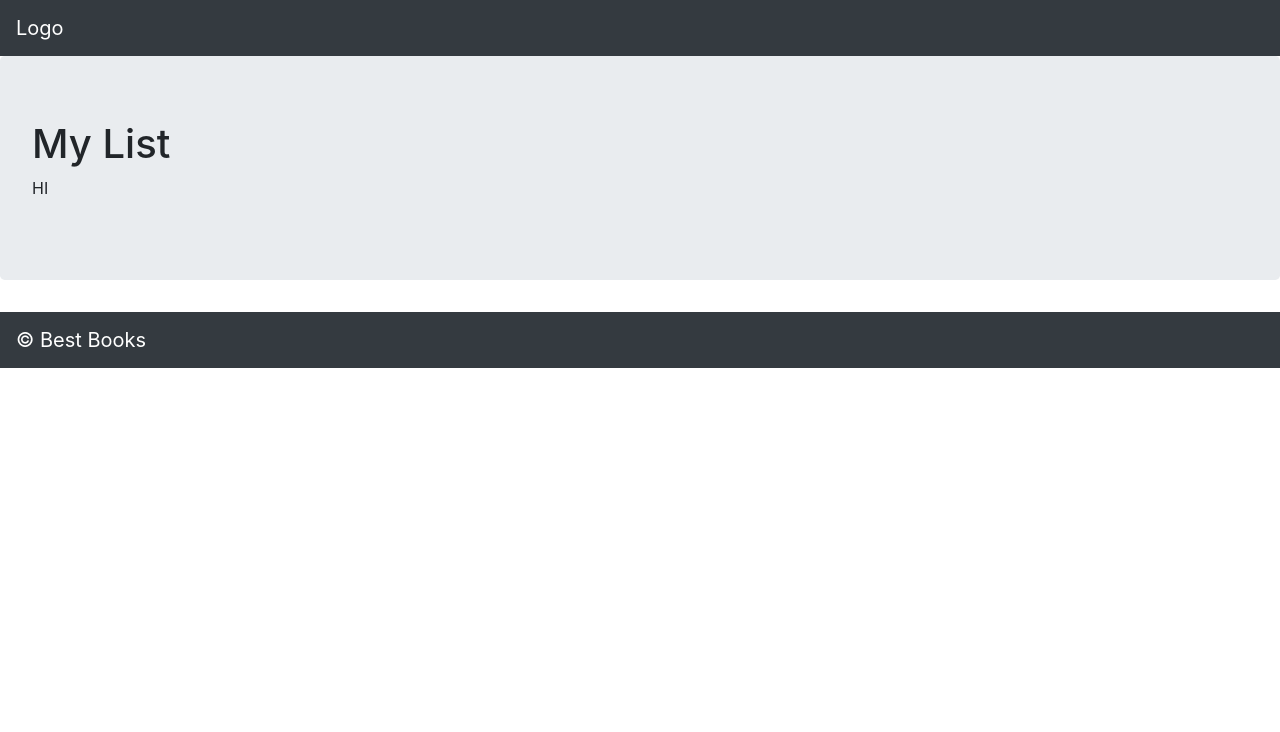
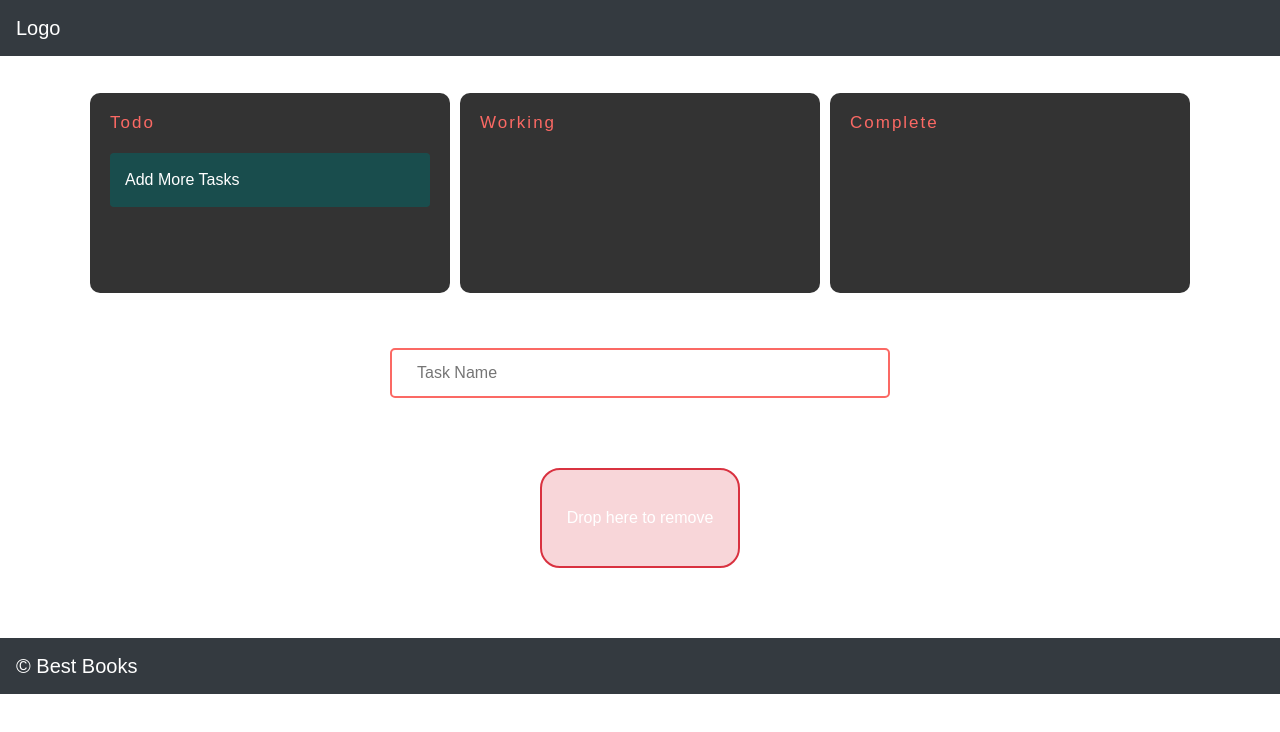
Before and after one commit to productivity-pros/productivity-pros-frontEnd, a React (Create React App) app: page /MyList in a window 1280 px wide. Shown: the top 732 px of the page. Built offline with nearby package versions, Linux system fonts and the light colour scheme.

Commit message:
this is mylist page

```diff
--- a/package.json
+++ b/package.json
@@ -16,6 +16,8 @@
     "react-pro-sidebar": "^0.7.1",
     "react-router-dom": "^5.3.0",
     "react-scripts": "4.0.3",
+    "sass": "^1.42.1",
+    "scss": "^0.2.4",
     "web-vitals": "1.1.0"
   },
   "scripts": {
--- a/src/Explore.jsx
+++ b/src/Explore.jsx
@@ -1,12 +1,12 @@
 import React from 'react';
 import 'bootstrap/dist/css/bootstrap.min.css';
-
+import Mylist from './MyList'
 class Explore extends React.Component {
     render() {
         return (
             <div>
                 <h1>Explore</h1>
-
+              <Mylist></Mylist>
             </div>
         )
     }
--- /dev/null
+++ b/src/MyList.js
@@ -0,0 +1,126 @@
+import React from 'react';
+import 'bootstrap/dist/css/bootstrap.min.css';
+import './MyList.scss';
+class MyFavoriteBooks extends React.Component {
+
+  state = {
+    tasks: [
+      {
+        name: "Add More Tasks",
+        category: "todo"
+      }
+    ]
+  };
+
+  onDragOver = ev => {
+    ev.preventDefault();
+  };
+
+  onDragStart = (ev, name) => {
+    ev.dataTransfer.setData("id", name);
+  };
+
+  onDrop = (ev, cat) => {
+    const id = ev.dataTransfer.getData("id");
+
+    let tasks = this.state.tasks.filter(task => {
+      if (task.name == id) {
+        task.category = cat;
+      }
+      return task;
+    });
+    this.setState({
+      ...this.state,
+      tasks
+    });
+  };
+
+  handleKeyPress = ev => {
+    if ((ev.key == "Enter") && (ev.target.value != "")) {
+      this.setState({
+        tasks: [
+          ...this.state.tasks,
+          { name: ev.target.value, category: "todo" }
+        ]
+      });
+      ev.target.value = " ";
+    }
+  };
+
+  render() {
+    var tasks = {
+      todo: [],
+      working: [],
+      complete: [],
+      trash: []
+    };
+
+    this.state.tasks.forEach(t => {
+      tasks[t.category].push(
+        <div
+          className="item-container"
+          key={t.name}
+          draggable
+          onDragStart={e => this.onDragStart(e, t.name)}
+        >
+          {t.name}
+        </div>
+      );
+    });
+
+
+
+    return (
+      <div>
+        <div id='background-image'></div>
+        <div class="container">
+          <div
+            className="drop-area"
+            onDragOver={e => this.onDragOver(e)}
+            onDrop={e => this.onDrop(e, "todo")}
+          >
+            <h1>Todo</h1>
+            {tasks.todo}
+          </div>
+          <div
+            className="drop-area"
+            onDragOver={e => this.onDragOver(e)}
+            onDrop={e => this.onDrop(e, "working")}
+          >
+            <h1>Working</h1>
+            {tasks.working}
+          </div>
+          <div
+            className="drop-area"
+            onDragOver={e => this.onDragOver(e)}
+            onDrop={e => this.onDrop(e, "complete")}
+          >
+            <h1>Complete</h1>
+            {tasks.complete}
+          </div>
+        </div>
+        <div>
+          <input
+            onKeyPress={e => this.handleKeyPress(e)}
+            className="input"
+            type="text"
+            placeholder="Task Name"
+          />
+
+          <div
+            class="trash-drop"
+            onDrop={e => this.onDrop(e, "trash")}
+            onDragOver={e => this.onDragOver(e)}
+          >
+            Drop here to remove
+          </div>
+        </div>
+      </div>
+    );
+  }
+}
+
+
+
+
+export default MyFavoriteBooks;
--- a/src/MyList.jsx
+++ /dev/null
@@ -1,17 +0,0 @@
-import React from 'react';
-import 'bootstrap/dist/css/bootstrap.min.css';
-import Jumbotron from 'react-bootstrap/Jumbotron';
-
-class MyFavoriteBooks extends React.Component {
-  render() {
-    return(
-      <Jumbotron>
-        <h1>My List</h1>
-        <p>
-          HI
-        </p>
-      </Jumbotron>
-    )
-  }
-}
-export default MyFavoriteBooks;
--- /dev/null
+++ b/src/MyList.scss
@@ -0,0 +1,105 @@
+* {
+    margin: 0;
+    padding: 0;
+    box-sizing: border-box;
+  }
+
+  body, html {
+    font-family: 'Quicksand', sans-serif;
+    width: 100%;
+    height: 100%;
+
+  }
+  #background-image {
+    // background: linear-gradient( rgba(0, 0, 0, 0.3), rgba(0, 0, 0, .7) ), url(https://images.unsplash.com/photo-1537903904737-13fc83b81be0?ixlib=rb-0.3.5&ixid=eyJhcHBfaWQiOjEyMDd9&s=33b9982bf937e3f1ae07013356dc7a5e&auto=format&fit=crop&w=1650&q=80);
+    position: fixed;
+  background-size: cover;
+    width: 100vw;
+    background-repeat: no-repeat;
+    height: 100vh;
+    z-index: -1;
+
+  }
+  .container {
+    display: flex;
+    justify-content: center;
+    align-items: flex-start;
+    padding-top: 32px;
+   }
+  .drop-area {
+    background: rgba(0,0,0, 0.8);
+    min-height: 200px;
+    margin: 5px;
+    padding-bottom: 20px;
+    width: 33%;
+    border-radius: 10px;
+    transition: all .5s;
+
+    &:hover {
+      width: 36%;
+    }
+  }
+  .item-container {
+    padding: 15px;
+    background: rgba(15,89,89, 0.7);
+    margin: 20px;
+    color:   #fff;
+    font-weight: 100;
+    cursor: move;
+    cursor: grab;
+    border-radius: 4px;
+    transition: background .4s;
+    &:hover {
+      background: rgba(15,89,89, 0.9);
+    }
+   }
+
+  h1 {
+    color: #FB6964;
+    padding: 20px 0 0 20px;
+    font-size: 17px;
+    font-weight: 100;
+    letter-spacing: 2px;
+    font-weight: 100;
+  }
+
+  input {
+    border: 2px solid #FB6964;
+    display: block;
+    margin: 50px auto;
+    width: 500px;
+    height: 50px;
+    border-radius: 5px;
+    font-size: 16px;
+    padding-left: 25px;
+    background: rgba(255,255,255,0.8);
+    outline: none;
+    color: #000;
+    transition: all .5s ease;
+    &:focus, &:hover {
+      background: rgba(255,255,255,1);
+      border: 3px solid #FB6964;
+      width: 520px;
+      height: 55px;
+    }
+  }
+
+  .trash-drop {
+    width: 200px;
+    height: 100px;
+    border: 2px solid rgb(217,50,64);
+    background: rgba(217,50,64,.2);
+    display: flex;
+    align-items: center;
+    justify-content: center;
+    margin: 70px auto;
+    color: #fff;
+    border-radius: 20px;
+    transition: all .5s;
+    font-weight: 500;
+      &:hover {
+        background: rgba(217,50,64,.2);
+        width: 210px;
+        height: 110px;
+        }
+   }
```
Also changed, not shown: 1 other file (tests, documents, lock files or other folders).
